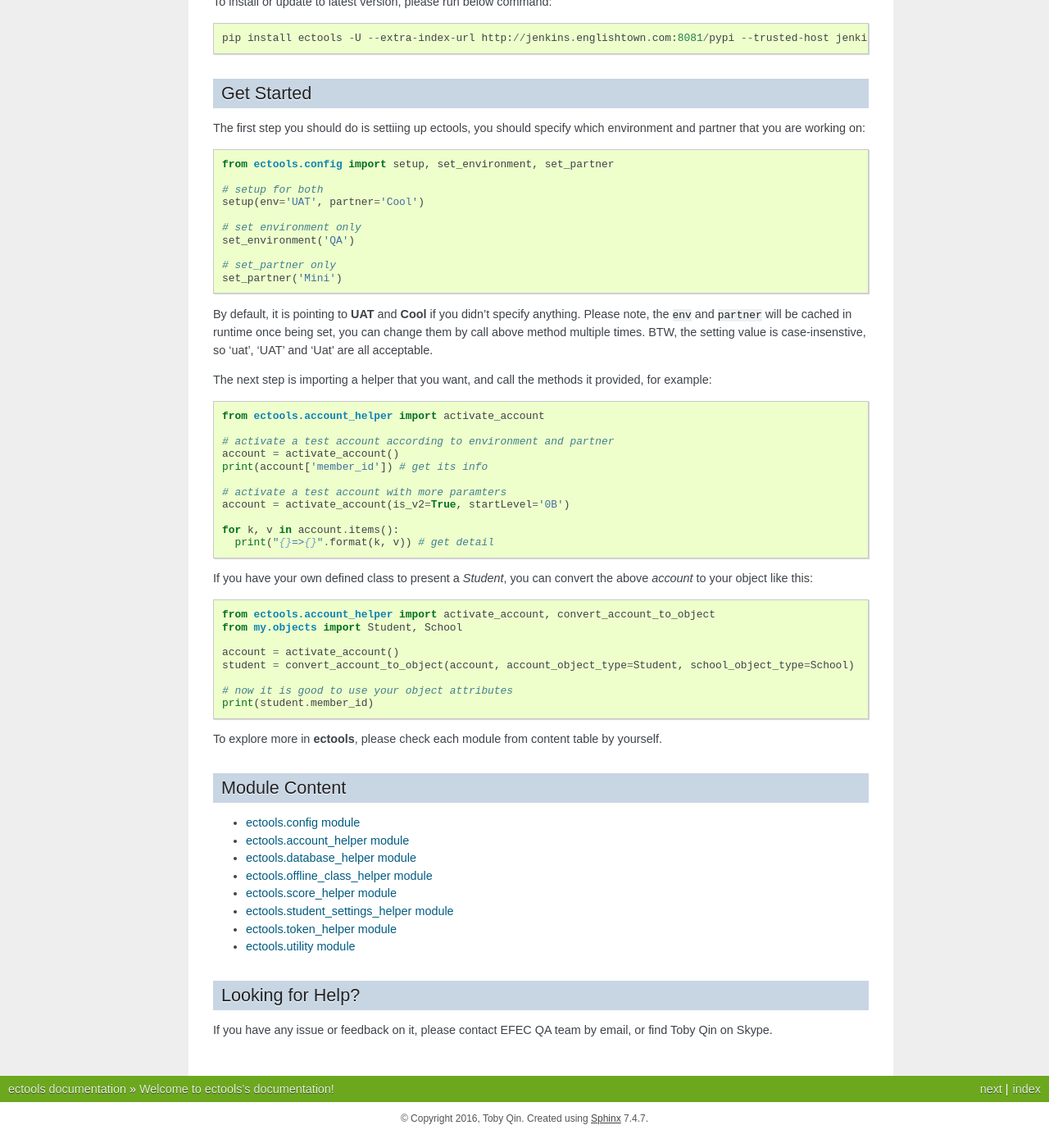
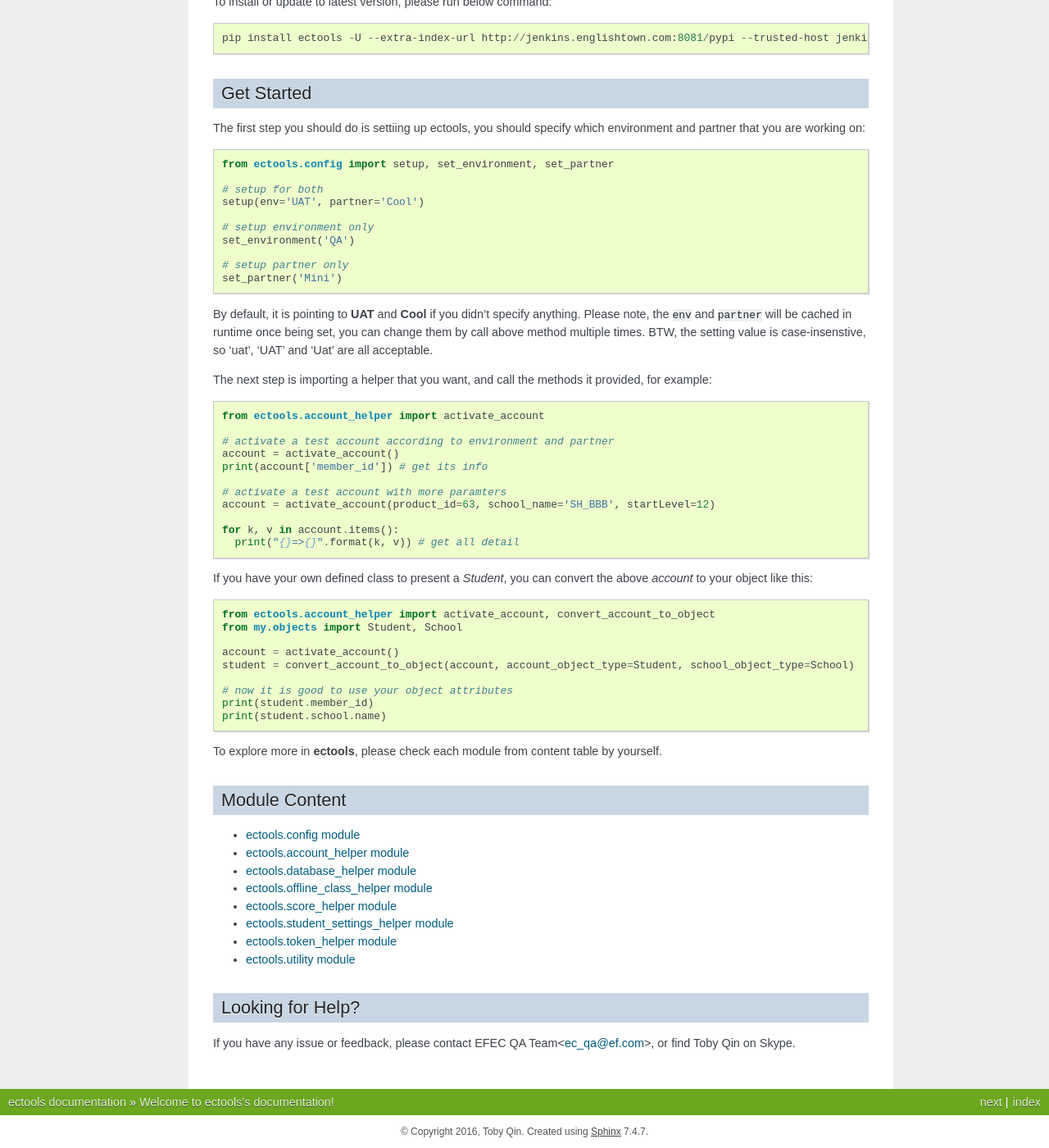
Before and after one commit to harrisson-li/smart_ec, a Sphinx documentation site: the page built from python/ectools/doc/source/index.rst, in a window 1280 px wide and 1400 px high, scrolled down 978 px. Shown: the whole window at 82% size. Built offline with Sphinx 7.4.7, drawn with Linux system fonts in a browser that asks for light colours.

Commit message:
update doc

```diff
--- a/python/ectools/doc/source/index.rst
+++ b/python/ectools/doc/source/index.rst
@@ -25,10 +25,10 @@
   # setup for both
   setup(env='UAT', partner='Cool')
 
-  # set environment only
+  # setup environment only
   set_environment('QA')
 
-  # set_partner only
+  # setup partner only
   set_partner('Mini')
 
 By default, it is pointing to **UAT** and **Cool** if you didn't specify anything. Please note, the ``env`` and ``partner`` will be cached in runtime once being set, you can change them by call above method multiple times. BTW, the setting value is case-insenstive, so 'uat', 'UAT' and 'Uat' are all acceptable.
@@ -42,10 +42,10 @@
   print(account['member_id']) # get its info
 
   # activate a test account with more paramters
-  account = activate_account(is_v2=True, startLevel='0B')
+  account = activate_account(product_id=63, school_name='SH_BBB', startLevel=12)
 
   for k, v in account.items():
-    print("{}=>{}".format(k, v)) # get detail
+    print("{}=>{}".format(k, v)) # get all detail
 
 If you have your own defined class to present a `Student`, you can convert the above `account` to your object like this::
 
@@ -57,6 +57,7 @@
 
   # now it is good to use your object attributes
   print(student.member_id)
+  print(student.school.name)
 
 To explore more in **ectools**, please check each module from content table by yourself.
 
@@ -69,4 +70,4 @@
 
 Looking for Help?
 -----------------
-If you have any issue or feedback on it, please contact EFEC QA team by email, or find Toby Qin on Skype.
+If you have any issue or feedback, please contact EFEC QA Team<ec_qa@ef.com>, or find Toby Qin on Skype.
```
